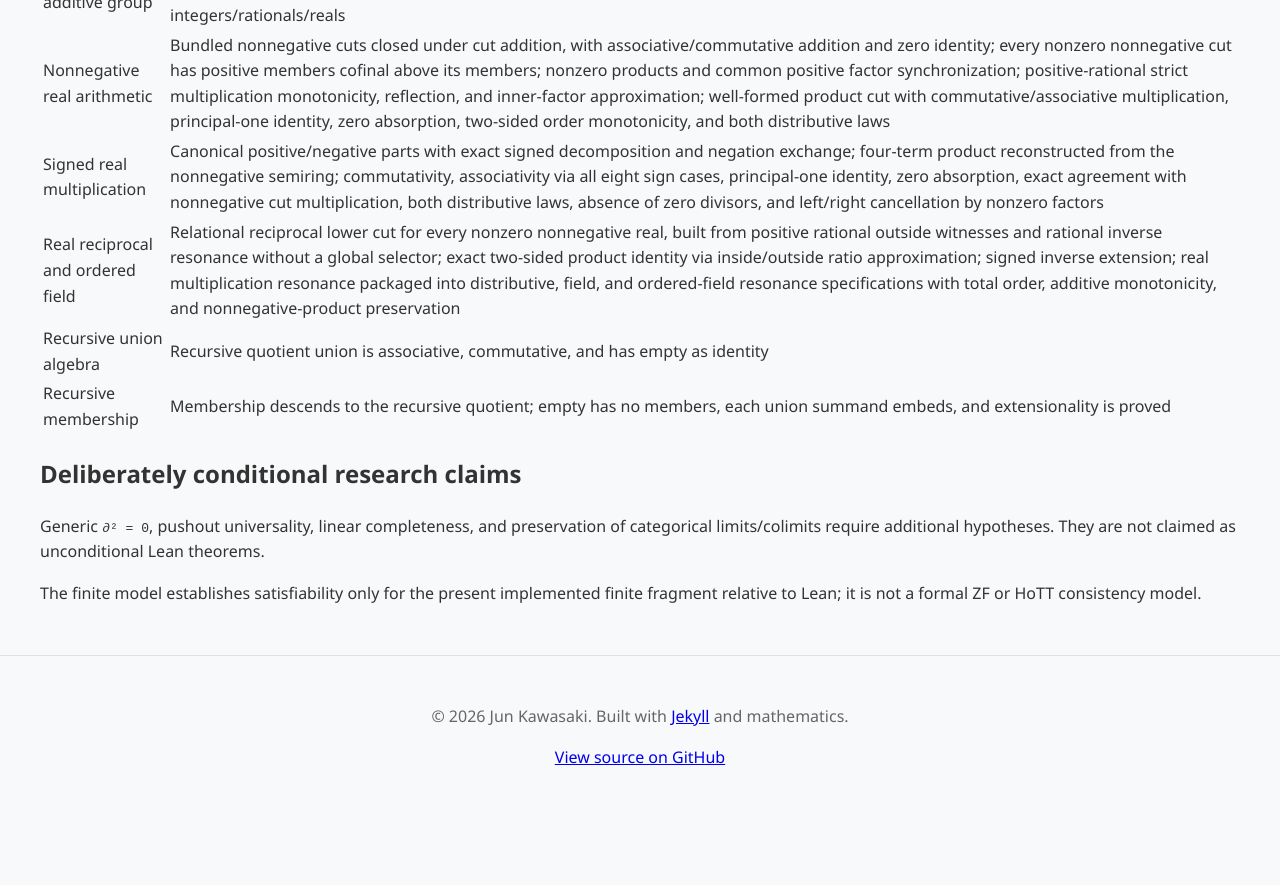
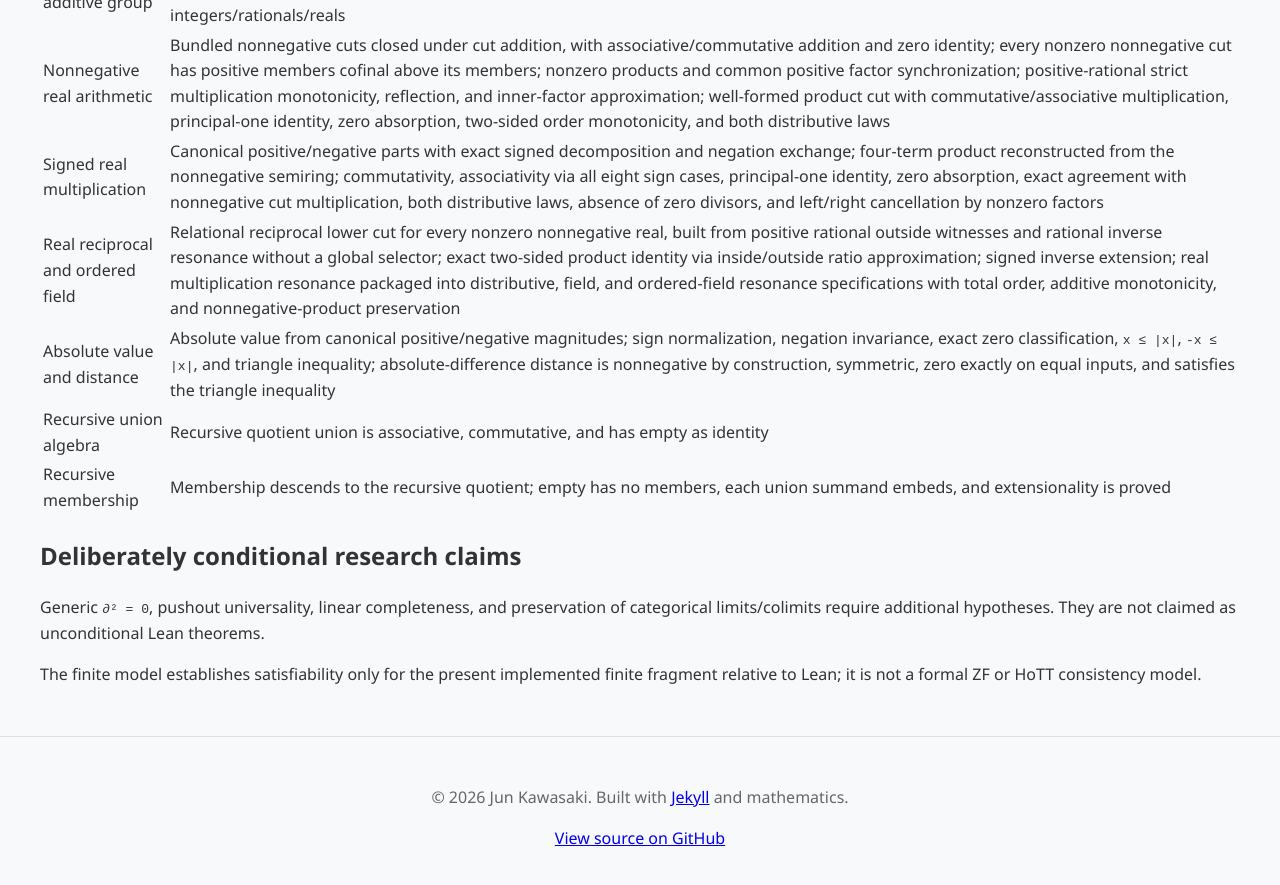
Before and after one commit to com-junkawasaki/inc, a Jekyll site: the page built from docs/verification.md, in a window 1280 px wide and 900 px high, scrolled down 2630 px. Shown: the top 885 px of the window. Built offline with Jekyll 4.4.1, drawn with Linux system fonts in a browser that asks for light colours; before the commit the page ends 3449 px from its top, so only the background shows below that.

Commit message:
feat(inc): establish real absolute metric laws

```diff
--- a/docs/verification.md
+++ b/docs/verification.md
@@ -44,6 +44,7 @@ the triangle example.
 | Nonnegative real arithmetic | Bundled nonnegative cuts closed under cut addition, with associative/commutative addition and zero identity; every nonzero nonnegative cut has positive members cofinal above its members; nonzero products and common positive factor synchronization; positive-rational strict multiplication monotonicity, reflection, and inner-factor approximation; well-formed product cut with commutative/associative multiplication, principal-one identity, zero absorption, two-sided order monotonicity, and both distributive laws |
 | Signed real multiplication | Canonical positive/negative parts with exact signed decomposition and negation exchange; four-term product reconstructed from the nonnegative semiring; commutativity, associativity via all eight sign cases, principal-one identity, zero absorption, exact agreement with nonnegative cut multiplication, both distributive laws, absence of zero divisors, and left/right cancellation by nonzero factors |
 | Real reciprocal and ordered field | Relational reciprocal lower cut for every nonzero nonnegative real, built from positive rational outside witnesses and rational inverse resonance without a global selector; exact two-sided product identity via inside/outside ratio approximation; signed inverse extension; real multiplication resonance packaged into distributive, field, and ordered-field resonance specifications with total order, additive monotonicity, and nonnegative-product preservation |
+| Absolute value and distance | Absolute value from canonical positive/negative magnitudes; sign normalization, negation invariance, exact zero classification, `x ≤ |x|`, `-x ≤ |x|`, and triangle inequality; absolute-difference distance is nonnegative by construction, symmetric, zero exactly on equal inputs, and satisfies the triangle inequality |
 | Recursive union algebra | Recursive quotient union is associative, commutative, and has empty as identity |
 | Recursive membership | Membership descends to the recursive quotient; empty has no members, each union summand embeds, and extensionality is proved |
 
```
Also changed, not shown: docs/adr/2607121930-resonance-as-central-primitive.md (+4 -0 lines), docs/status.md (+4 -1 lines), README.md, 1 other file.
